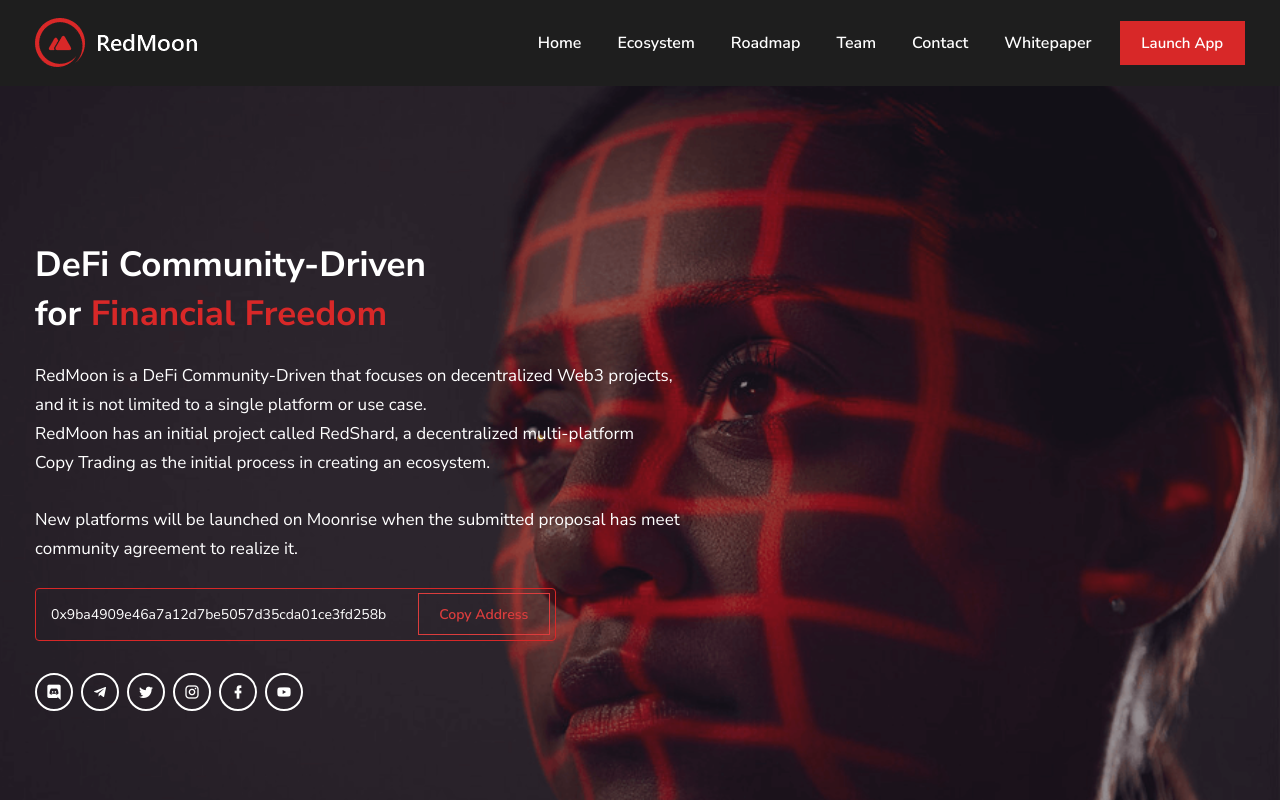
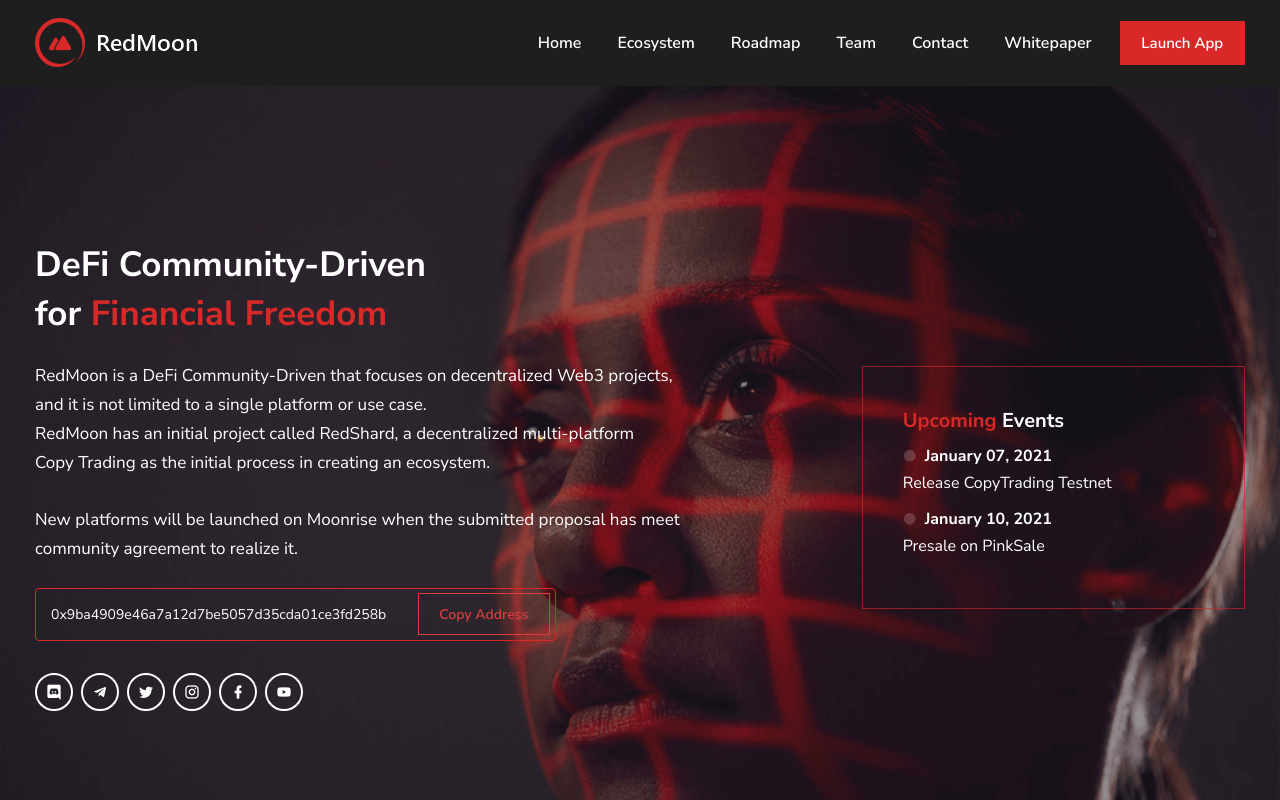
Before and after one commit to redmoonrdm/frontend, a React (Create React App) app: page / in a window 1280 px wide. Shown: the top 800 px of the page. Built offline with nearby package versions, Linux system fonts and the light colour scheme.

Commit message:
rev v3.1

```diff
--- a/src/pages/Landing/Section.js
+++ b/src/pages/Landing/Section.js
@@ -226,6 +226,16 @@ class Section extends Component {
                     </div>
                   </Col>
                   <Col lg={4}>
+
+                  <div className="contact-box mt-4">
+                    <h5 className="f-20"><span className="text-primary">Upcoming</span> Events</h5>
+
+                    <p class="mb-2"><i class="mdi mdi-circle text-transparent f-12 mr-2"></i><b>January 07, 2021</b>
+                    <br/>Release CopyTrading Testnet</p>
+
+                    <p class="mb-2"><i class="mdi mdi-circle text-transparent f-12 mr-2"></i><b>January 10, 2021</b>
+                    <br/>Presale on PinkSale</p>
+                  </div>
 
                   {/*
                   <div className="contact-box mt-4">
```
Also changed, not shown: src/assets/css/style.css.
